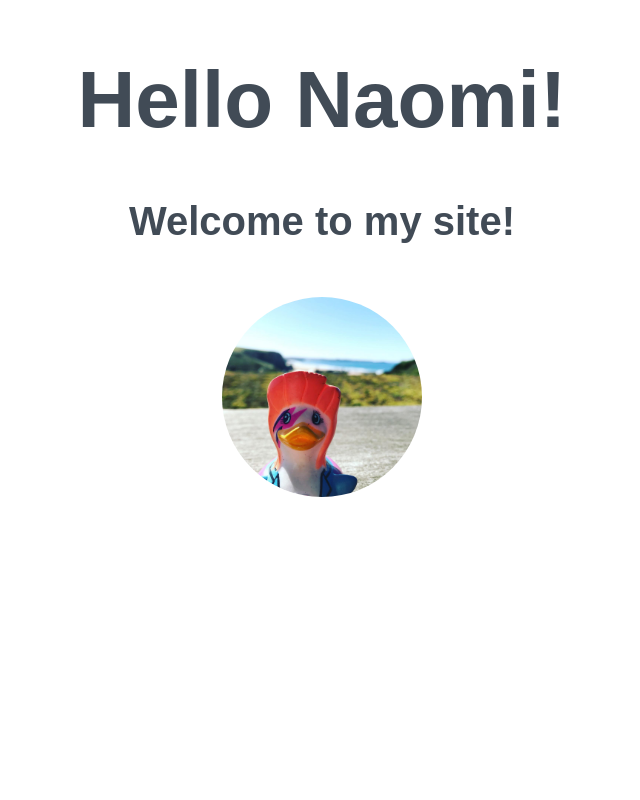
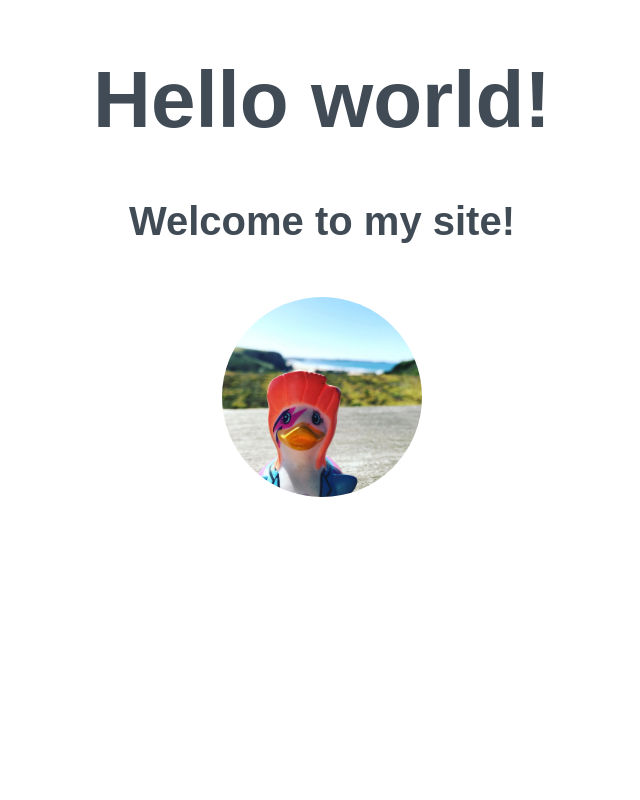
Before and after one commit to omogiafoh/beginners-week-one-master-nono, a plain HTML site: page index.html in a window 1280 px wide. Shown: the top 800 px of the page, without its empty margins (318-958 px from the left). Drawn offline with Linux system fonts and the light colour scheme.

Commit message:
Revert "Changes index.html to Hello Naomi"
This reverts commit 1181c401cdefbc27eb5a92e196fdb15fb0bf06fa.

```diff
--- a/index.html
+++ b/index.html
@@ -10,7 +10,7 @@
 </head>
 <body>
     <div>
-        <h1>Hello Naomi!</h1>
+        <h1>Hello world!</h1>
         <h2>Welcome to my site!</h2>
 
           <!-- image of a duck -->
```
